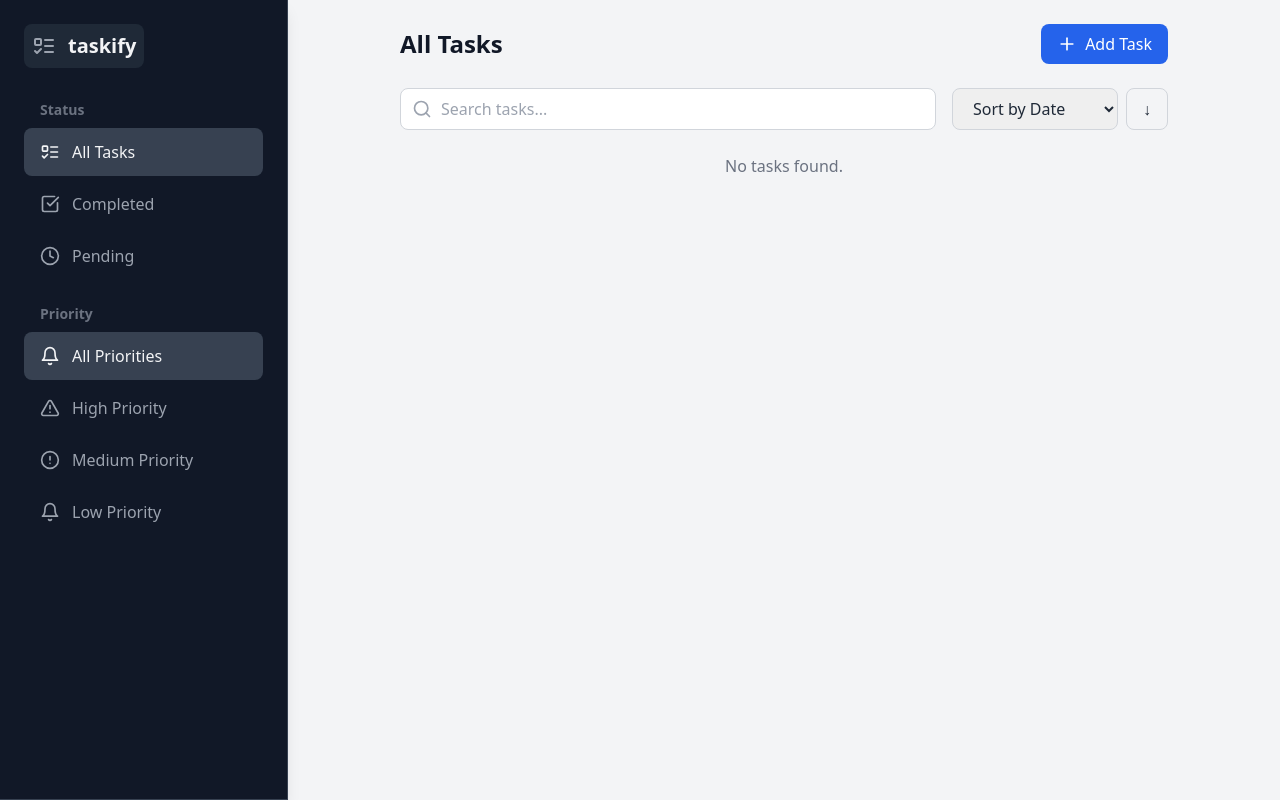
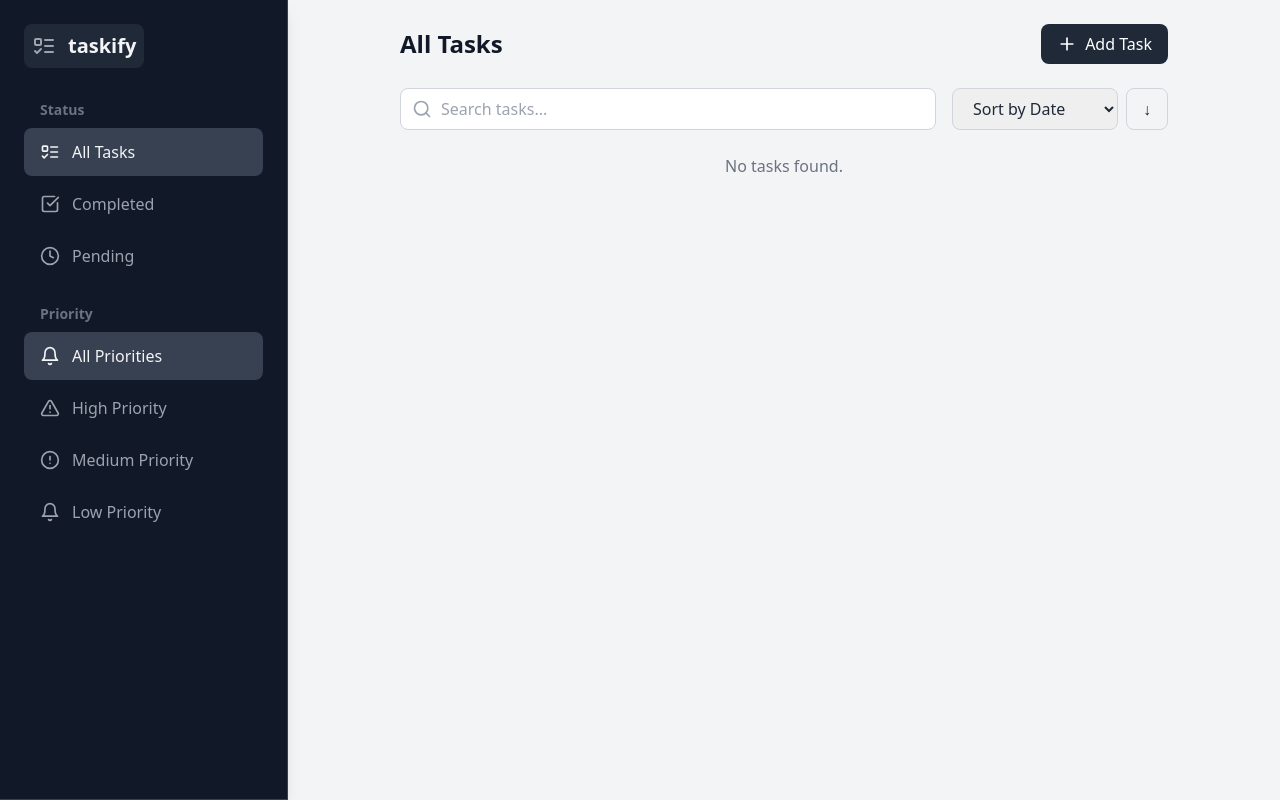
Before and after one commit to sahabnoor193/Task-Management-System, a React (Vite) app in the folder frontend/: page / in a window 1280 px wide. Built offline with nearby package versions, Linux system fonts and the light colour scheme.

Commit message:
color theme set

```diff
--- a/frontend/src/index.css
+++ b/frontend/src/index.css
@@ -2,50 +2,65 @@
 @tailwind components;
 @tailwind utilities;
 
+/* ✅ Base Styles */
 @layer base {
   body {
-    @apply antialiased text-gray-800;
+    @apply antialiased text-gray-800 bg-gray-50 dark:bg-gray-900 dark:text-black transition-all duration-300;
   }
 }
 
+/* ✅ Custom Components */
 @layer components {
+  /* Input Field */
   .task-input {
-    @apply mt-1 block w-full rounded-lg border-gray-300 shadow-sm
-    focus:border-blue-500 focus:ring-2 focus:ring-blue-500 focus:ring-opacity-50
-    transition-colors duration-200;
+    @apply mt-1 block w-full sm:w-3/4 md:w-1/2 lg:w-1/3 px-4 py-2 rounded-lg border
+    border-gray-300 shadow-sm bg-white dark:bg-gray-800 dark:border-gray-700 dark:text-gray-100
+    focus:border-black focus:ring-2 focus:ring-black focus:ring-opacity-50 transition-all duration-200;
   }
 
+  /* Buttons */
   .btn {
-    @apply px-4 py-2 rounded-lg font-medium transition-all duration-200
+    @apply w-full sm:w-auto px-4 py-2 rounded-lg font-medium transition-all duration-200
     focus:outline-none focus:ring-2 focus:ring-offset-2;
   }
 
+  /* Primary Button */
   .btn-primary {
-    @apply bg-blue-600 text-white hover:bg-blue-700
+    @apply bg-gray-800 text-white hover:bg-black
+    dark:bg-gray-700 dark:hover:bg-gray-600 dark:bg-opacity-90
     focus:ring-blue-500;
   }
 
+  /* Secondary Button */
   .btn-secondary {
     @apply bg-gray-100 text-gray-700 hover:bg-gray-200
+    dark:bg-gray-700 dark:text-gray-300 dark:hover:bg-gray-600 dark:bg-opacity-90
     focus:ring-gray-500;
+  }
+
+  /* Task Cards */
+  .task-item {
+    @apply w-full sm:w-1/2 md:w-1/3 lg:w-1/4 p-4 rounded-lg shadow-md
+    bg-white dark:bg-gray-800 text-gray-800 dark:text-gray-100 transition-all duration-300
+    hover:shadow-lg hover:-translate-y-1;
   }
 }
 
-/* Custom scrollbar */
+/* ✅ Custom Scrollbar */
 ::-webkit-scrollbar {
   @apply w-2;
 }
 
 ::-webkit-scrollbar-track {
-  @apply bg-gray-100;
+  @apply bg-gray-200 dark:bg-gray-700;
 }
 
 ::-webkit-scrollbar-thumb {
-  @apply bg-gray-300 rounded-full hover:bg-gray-400;
+  @apply bg-gray-400 rounded-full hover:bg-gray-500 dark:bg-gray-500 dark:hover:bg-gray-600;
 }
 
-/* Animations */
-@keyframes slideIn {
+/* ✅ Smooth Fade-in Animations */
+@keyframes fadeIn {
   from {
     opacity: 0;
     transform: translateY(10px);
@@ -57,5 +72,32 @@
 }
 
 .task-item {
-  animation: slideIn 0.2s ease-out;
+  animation: fadeIn 0.3s ease-out;
 }
+
+/* ✅ Responsive Grid Layout */
+.task-grid {
+  @apply grid grid-cols-1 sm:grid-cols-2 md:grid-cols-3 lg:grid-cols-4 gap-4 p-4;
+}
+
+/* ✅ Navbar */
+.navbar {
+  @apply flex items-center justify-between px-4 py-3 bg-gray-900 text-white shadow-md;
+}
+
+.menu {
+  @apply hidden md:flex space-x-6;
+}
+
+.menu-toggle {
+  @apply block md:hidden focus:outline-none;
+}
+
+/* ✅ Responsive Mobile Menu */
+.mobile-menu {
+  @apply hidden bg-gray-900 text-white p-4 md:hidden;
+}
+
+.mobile-menu.active {
+  @apply block;
+}
```
